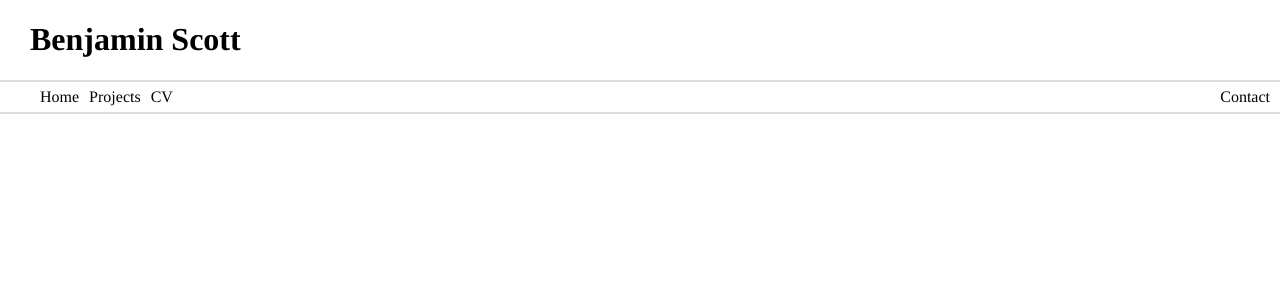
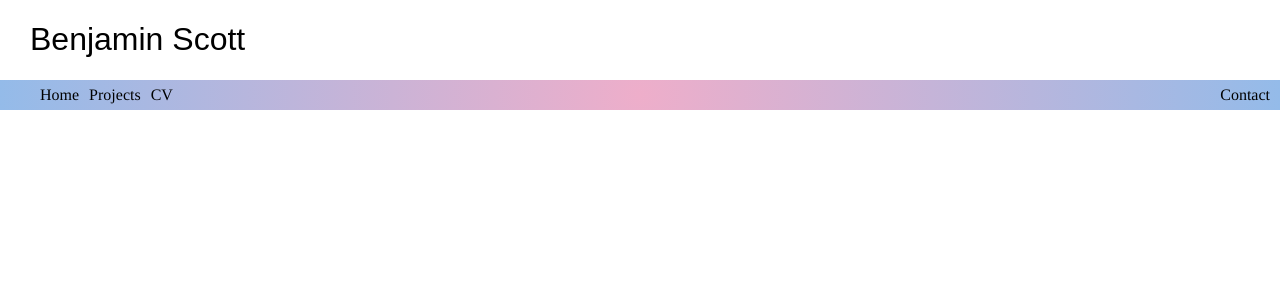
Before and after one commit to bengscott2/personal-website, a React (Create React App) app: page / in a window 1280 px wide. Shown: the top 300 px of the page. Built offline with nearby package versions, Linux system fonts and the light colour scheme; what react-animations would draw is missing.

Commit message:
style: navbar background and name bar font weight

```diff
--- a/src/components/navbar.css
+++ b/src/components/navbar.css
@@ -1,9 +1,8 @@
 .nav-bar{
   font-family: 'Times', sans-serif;
-  border-top: 2px solid #DCDCDC;
-  border-bottom: 2px solid #DCDCDC;
+  background: rgb(238,174,202);
+  background: radial-gradient(circle, rgba(238,174,202,1) 0%, rgba(148,187,233,1) 100%);
 }
-
 li{
   display:inline-block;
   padding-right: 10px;
@@ -13,6 +12,7 @@ li{
 }
 
 .name-bar{
-  font-family: 'Times', sans-serif;
+  font-family: 'Robot', sans-serif;
+  font-weight: lighter;
   padding-left: 30px;
 }
```
